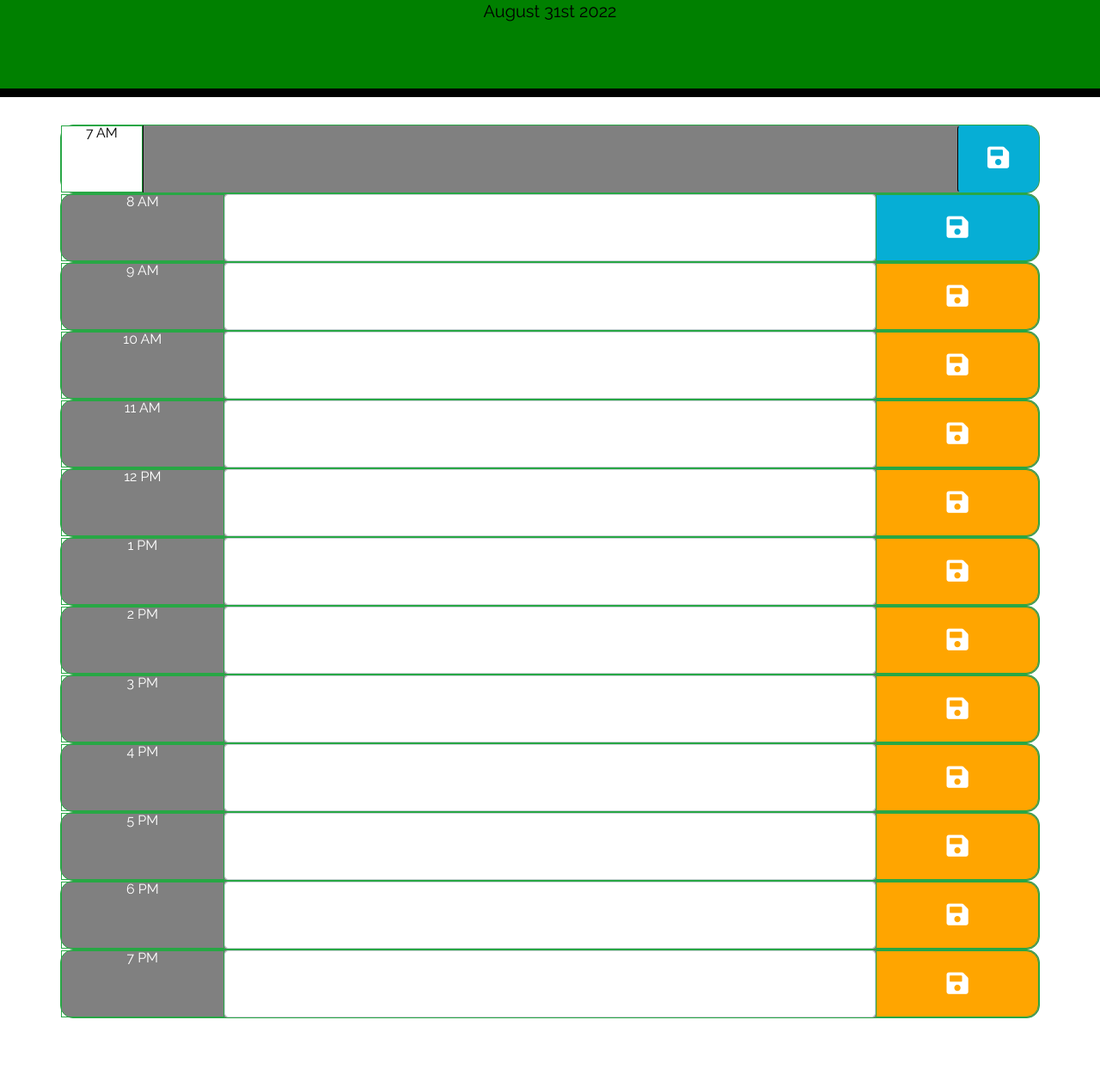
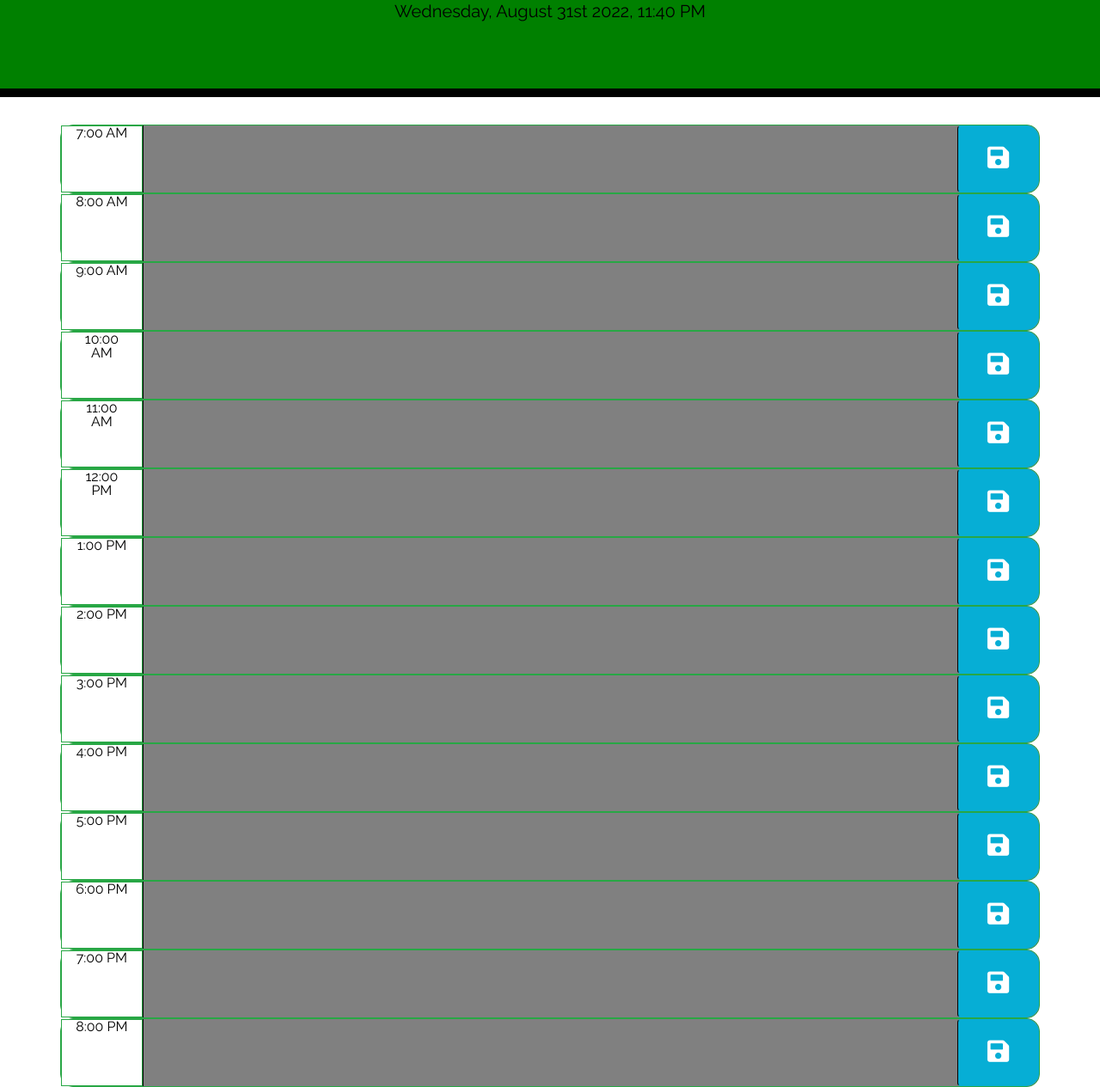
Before and after one commit to lflyew/WorkDay, a plain HTML site: page index.html in a window 1280 px wide. Shown: the part 191-1456 px from the top of the page at 86% size. Before the commit the page ends 1376 px from the top, so only its background shows below. Drawn offline with nearby package versions, Linux system fonts and the light colour scheme.

Commit message:
updates to time

```diff
--- a/assets/js/script.js
+++ b/assets/js/script.js
@@ -1,19 +1,19 @@
 //function to grab current date and time using moment.js
 $(document).ready(function() {
-var day = moment().format ("MMMM Do YYYY");
+var day = moment().format ("dddd, MMMM Do YYYY, h:mm A");
 $("#currentDay").text(day);
-var currenthr = moment().format("HH");
-console.log("currenthr", currenthr);
+var currenthr = moment().hour;
+// console.log("currenthr", currenthr);
 hrcolorchange(currenthr);
 });
 
 function hrcolorchange(currenthr) {
 
     $(".time-block").each(function () {
-        var hour = parseInt($(this).attr("id"));
-        if (hour > currenthr){
+        var hourS = parseInt($(this).attr("id"));
+        if (hourS > currenthr){
             $(this).addClass("future");
-        } else if (hour == currenthr) {
+        } else if (hourS == currenthr) {
             $(this).addClass("present");
 
         }else {
@@ -21,52 +21,9 @@ function hrcolorchange(currenthr) {
         }
         });
     }
-    //     // console.log(hour);
+    //     // console.log(hourS);
 
-    //     if (hour < currenthr) {
-    //         $(this).removeClass("future, present");
-    //         $(this).addClass("past");
-    //     } else if (hour === currenthr){
-    //         $(this).removeClass("future, past");
-    //         $(this).addClass("present");
-    //     } else {
-    // //         $(this).removeClass("present, past");
-    // //         $(this).addClass("future");
-    // //     }
 
-    // //     }
-    // // )
-    // // }
-
-    // hrcolor();
-
-    // $(document).ready(function(){
-    //     $(".saveBtn").click(function() {
-    //         var tsk = $(this).parent().children("textarea").val();
-    //         console.log (tsk);
-    //         var time = $(this).parent().attr("id");
-    //         console.log(time);
-    //         localStorage.setItem(time, tsk);
-    //     })
-    // });
-
-    // var hour7 = localStorage.getItem("7AM")
-    // $("#7AM").children("textarea").val(hour7);
-
-    // var hour8 = localStorage.getItem("8AM")
-    // $("#8AM").children("textarea").val(hour8);
-
-    // var hour9 = localStorage.getItem("9AM")
-    // $("#9AM").children("textarea").val(hour9);
-
-    // var hour10 = localStorage.getItem("10AM")
-    // $("#10AM").children("textarea").val(hour10);
-
-    // var hour11 = localStorage.getItem("11AM")
-    // $("#11AM").children("textarea").val(hour11);
-
-    // var hour12 = localStorage.getItem("12PM")
-    // $("#12PM").children("textarea").val(hour12);
 
 
 $(".saveBtn").on("click", function(){
--- a/index.html
+++ b/index.html
@@ -30,69 +30,74 @@
     <div class="container">
       <!-- Timeblocks go here -->
       <div class="row time-block border border-success"  id="7AM">
-        <div class="col-md-1 hour border border-success">7 AM</div>
+        <div class="col-md-1 hour border border-success">7:00 AM</div>
         <textarea class="col-md-10 description"></textarea>
         <button class="saveBtn btn col-md-1 "><i class="fas fa-save"></i></button>
       </div>
-      <div class="row time-block cols-3 border border-success">
-        <div class="col text-center border border-success">8 AM</div>
-        <textarea class="form-control col-8 description"> </textarea>
-        <div class="col saveBtn border border-success d-flex align-items-center justify-content-center"><i class="fas fa-save"></i></div>
+      <div class="row time-block border border-success"  id="8AM">
+        <div class="col-md-1 hour border border-success">8:00 AM</div>
+        <textarea class="col-md-10 description"></textarea>
+        <button class="saveBtn btn col-md-1 "><i class="fas fa-save"></i></button>
       </div>
-      <div class="row time-block cols-3 border border-success">
-        <div class="col text-center border border-success">9 AM</div>
-        <textarea class="form-control col-8" type="text" id="9AM" data-hour="09"></textarea>
-        <button class="col saveBtn border border-success d-flex align-items-center justify-content-center save-icon save-container"><i class="fas fa-save"></i></button>
+      <div class="row time-block border border-success"  id="9AM">
+        <div class="col-md-1 hour border border-success">9:00 AM</div>
+        <textarea class="col-md-10 description"></textarea>
+        <button class="saveBtn btn col-md-1 "><i class="fas fa-save"></i></button>
       </div>
-      <div class="row time-block cols-3 border border-success">
-        <div class="col text-center border border-success">10 AM</div>
-        <textarea class="form-control col-8" type="text" id="10AM" data-hour="10"></textarea>
-        <div class="col saveBtn border border-success d-flex align-items-center justify-content-center save-icon save-container"><i class="fas fa-save"></i></div>
+       <div class="row time-block border border-success"  id="10AM">
+        <div class="col-md-1 hour border border-success">10:00 AM</div>
+        <textarea class="col-md-10 description"></textarea>
+        <button class="saveBtn btn col-md-1 "><i class="fas fa-save"></i></button>
       </div>
-      <div class="row time-block cols-3 border border-success">
-        <div class="col text-center border border-success">11 AM</div>
-        <textarea class="form-control col-8" type="text" id="11AM" data-hour="11"></textarea>
-        <div class="col saveBtn border border-success d-flex align-items-center justify-content-center save-icon save-container"><i class="fas fa-save"></i></div>
+      <div class="row time-block border border-success"  id="11AM">
+        <div class="col-md-1 hour border border-success">11:00 AM</div>
+        <textarea class="col-md-10 description"></textarea>
+        <button class="saveBtn btn col-md-1 "><i class="fas fa-save"></i></button>
       </div>
-      <div class="row time-block cols-3 border border-success">
-        <div class="col text-center border border-success">12 PM</div>
-        <textarea class="form-control col-8" type="text" id="12PM" data-hour="12"></textarea>
-        <div class="col saveBtn border border-success d-flex align-items-center justify-content-center save-icon save-container"><i class="fas fa-save"></i></div>
+      <div class="row time-block border border-success"  id="12PM">
+        <div class="col-md-1 hour border border-success">12:00 PM</div>
+        <textarea class="col-md-10 description"></textarea>
+        <button class="saveBtn btn col-md-1 "><i class="fas fa-save"></i></button>
       </div>
-      <div class="row time-block cols-3 border border-success">
-        <div class="col text-center border border-success">1 PM</div>
-        <textarea class="form-control col-8" type="text" id="1PM" data-hour="13"></textarea>
-        <div class="col saveBtn border border-success d-flex align-items-center justify-content-center save-icon save-container"><i class="fas fa-save"></i></div>
+      <div class="row time-block border border-success"  id="1PM">
+        <div class="col-md-1 hour border border-success">1:00 PM</div>
+        <textarea class="col-md-10 description"></textarea>
+        <button class="saveBtn btn col-md-1 "><i class="fas fa-save"></i></button>
       </div>
-      <div class="row time-block cols-3 border border-success">
-        <div class="col text-center border border-success">2 PM</div>
-        <textarea class="form-control col-8" type="text" id="2PM" data-hour="14"></textarea>
-        <div class="col saveBtn border border-success d-flex align-items-center justify-content-center save-icon save-container"><i class="fas fa-save"></i></div>
+      <div class="row time-block border border-success"  id="2PM">
+        <div class="col-md-1 hour border border-success">2:00 PM</div>
+        <textarea class="col-md-10 description"></textarea>
+        <button class="saveBtn btn col-md-1 "><i class="fas fa-save"></i></button>
       </div>
-      <div class="row time-block cols-3 border border-success">
-        <div class="col text-center border border-success">3 PM</div>
-        <textarea class="form-control col-8" type="text" id="3PM" data-hour="15"></textarea>
-        <div class="col saveBtn border border-success d-flex align-items-center justify-content-center save-icon save-container"><i class="fas fa-save"></i></div>
+      <div class="row time-block border border-success"  id="3PM">
+        <div class="col-md-1 hour border border-success">3:00 PM</div>
+        <textarea class="col-md-10 description"></textarea>
+        <button class="saveBtn btn col-md-1 "><i class="fas fa-save"></i></button>
       </div>
-      <div class="row time-block cols-4 border border-success">
-        <div class="col text-center border border-success">4 PM</div>
-        <textarea class="form-control col-8" type="text" id="4PM" data-hour="16"></textarea>
-        <div class="col saveBtn border border-success d-flex align-items-center justify-content-center save-icon save-container"><i class="fas fa-save"></i></div>
+      <div class="row time-block border border-success"  id="4PM">
+        <div class="col-md-1 hour border border-success">4:00 PM</div>
+        <textarea class="col-md-10 description"></textarea>
+        <button class="saveBtn btn col-md-1 "><i class="fas fa-save"></i></button>
       </div>
-      <div class="row time-block cols-3 border border-success">
-        <div class="col text-center border border-success">5 PM</div>
-        <textarea class="form-control col-8" type="text" id="5PM" data-hour="17"></textarea>
-        <div class="col saveBtn border border-success d-flex align-items-center justify-content-center save-icon save-container"><i class="fas fa-save"></i></div>
+      <div class="row time-block border border-success"  id="5PM">
+        <div class="col-md-1 hour border border-success">5:00 PM</div>
+        <textarea class="col-md-10 description"></textarea>
+        <button class="saveBtn btn col-md-1 "><i class="fas fa-save"></i></button>
       </div>
-      <div class="row time-block cols-3 border border-success">
-        <div class="col text-center border border-success">6 PM</div>
-        <textarea class="form-control col-8" type="text" id="6PM" data-hour="18"></textarea>
-        <div class="col saveBtn border border-success d-flex align-items-center justify-content-center save-icon save-container"><i class="fas fa-save"></i></div>
+      <div class="row time-block border border-success"  id="6PM">
+        <div class="col-md-1 hour border border-success">6:00 PM</div>
+        <textarea class="col-md-10 description"></textarea>
+        <button class="saveBtn btn col-md-1 "><i class="fas fa-save"></i></button>
       </div>
-      <div class="row time-block cols-3 border border-success">
-        <div class="col text-center border border-success">7 PM</div>
-        <textarea class="form-control col-8" type="text" id="7PM" data-hour="19"></textarea>
-        <div class="col saveBtn border border-success d-flex align-items-center justify-content-center save-icon save-container"><i class="fas fa-save"></i></div>
+      <div class="row time-block border border-success"  id="7PM">
+        <div class="col-md-1 hour border border-success">7:00 PM</div>
+        <textarea class="col-md-10 description"></textarea>
+        <button class="saveBtn btn col-md-1 "><i class="fas fa-save"></i></button>
+      </div>
+      <div class="row time-block border border-success"  id="8PM">
+        <div class="col-md-1 hour border border-success">8:00 PM</div>
+        <textarea class="col-md-10 description"></textarea>
+        <button class="saveBtn btn col-md-1 "><i class="fas fa-save"></i></button>
       </div>
     </div>
 
```
